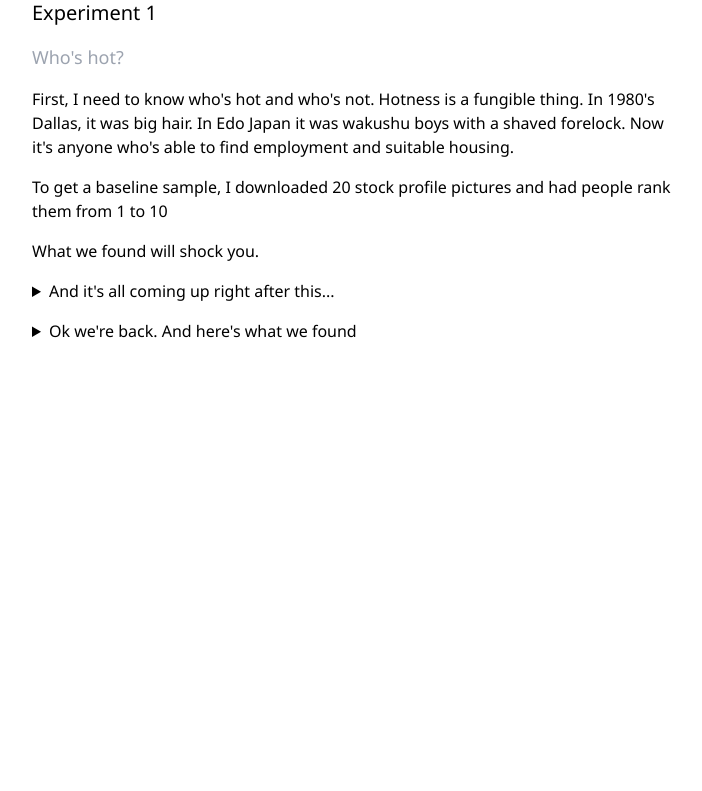
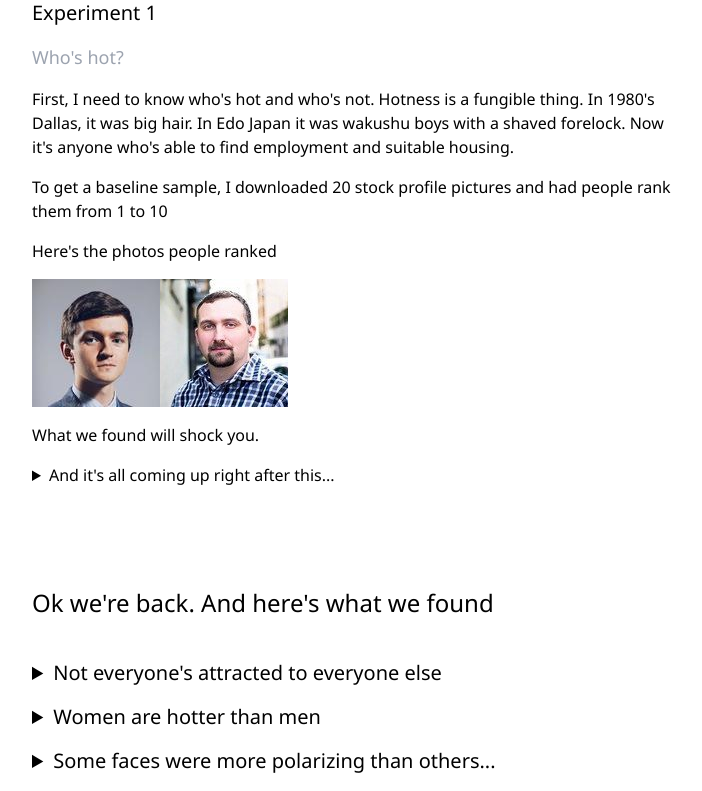
Before and after one commit to elliotcobb/elliotcobb.github.io, a PHP site: page /whatsup/hotPeople.html in a window 1280 px wide. Shown: the part 1093-1884 px from the top of the page, without its empty margins (288-990 px from the left). Before the commit the page ends 1431 px from the top, so only its background shows below. Run offline with PHP 8.4, Linux system fonts and the light colour scheme.

Commit message:
more hot people changes

```diff
--- a/output.css
+++ b/output.css
@@ -634,6 +634,10 @@ video {
   margin-top: 0.5rem;
 }
 
+.mb-\[100px\] {
+  margin-bottom: 100px;
+}
+
 .flex {
   display: flex;
 }
@@ -684,6 +688,18 @@ video {
 
 .list-decimal {
   list-style-type: decimal;
+}
+
+.flex-row {
+  flex-direction: row;
+}
+
+.flex-wrap {
+  flex-wrap: wrap;
+}
+
+.gap-4 {
+  gap: 1rem;
 }
 
 .space-x-4 > :not([hidden]) ~ :not([hidden]) {
@@ -766,6 +782,10 @@ video {
   line-height: 1.75rem;
 }
 
+.font-bold {
+  font-weight: 700;
+}
+
 .text-blue-500 {
   --tw-text-opacity: 1;
   color: rgb(59 130 246 / var(--tw-text-opacity, 1));
@@ -776,14 +796,14 @@ video {
   color: rgb(243 244 246 / var(--tw-text-opacity, 1));
 }
 
-.text-gray-200 {
-  --tw-text-opacity: 1;
-  color: rgb(229 231 235 / var(--tw-text-opacity, 1));
-}
-
 .text-gray-300 {
   --tw-text-opacity: 1;
   color: rgb(209 213 219 / var(--tw-text-opacity, 1));
+}
+
+.text-gray-400 {
+  --tw-text-opacity: 1;
+  color: rgb(156 163 175 / var(--tw-text-opacity, 1));
 }
 
 .text-gray-500 {
@@ -794,11 +814,6 @@ video {
 .text-white {
   --tw-text-opacity: 1;
   color: rgb(255 255 255 / var(--tw-text-opacity, 1));
-}
-
-.text-gray-400 {
-  --tw-text-opacity: 1;
-  color: rgb(156 163 175 / var(--tw-text-opacity, 1));
 }
 
 .underline {
--- a/whatsup/hotPeople.html
+++ b/whatsup/hotPeople.html
@@ -57,8 +57,13 @@
                         To get a baseline sample, I downloaded 20 stock profile
                         pictures and had people rank them from 1 to 10
                     </p>
+                    <p>Here's the photos people ranked</p>
+                    <div class="flex flex-row flex-wrap">
+                        <img class="profileImg" src="./images/hotPeople/man/1.jpg" />
+                        <img class="profileImg" src="./images/hotPeople/man/29.jpg" />
+                    </div>
                     <p>What we found will shock you.</p>
-                    <details>
+                    <details style="margin-bottom: 100px">
                         <summary>
                             And it's all coming up right after this...
                         </summary>
@@ -68,25 +73,63 @@
                         on the prairie wood crate look, we believe anyone can
                         hoard discreetly in any style and for any season.
                     </details>
+                    <div class="space-y-4">
+                        <h4 class="text-2xl mb-10">
+                            Ok we're back. And here's what we found
+                        </h4>
+
                         <details>
-                        <summary>
-                            Ok we're back. And here's what we found
+                            <summary class="text-xl">
+                                Not everyone's attracted to everyone else
                             </summary>
+                            <p>Out of 33 responses...</p>
+                            <ul>
+                                <li>19 people think men are hot</li>
+                                <li>26 people think women are hot</li>
+                                <li>
+                                    12 people think androgynous people are hot
+                                </li>
+                            </ul>
+                            <p class="text-sm">Given all that...</p>
+                        </details>
 
-                        <h3>Women are hotter than men</h3>
-                        <p>
-                            Maybe all that time not spent doing our hair and
-                            brows caught up to us, or maybe as a society we're
-                            just better at objectifying women. Or maybe stock
-                            photo websites just choose photos of women based on
-                            attractiveness moreso than men.
-                        </p>
+                        <details>
+                            <summary class="text-xl">
+                                Women are hotter than men
+                            </summary>
                             <div>
-                            <h4>Avg score (1 - 10)</h4>
+                                <div class="font-bold">Avg score (1 - 10)</div>
                                 <div><strong>Men</strong> 5.8</div>
                                 <div><strong>Women</strong> 6.9</div>
                             </div>
+                            <p>
+                                Maybe all that time not spent doing our hair and
+                                brows caught up to us, or maybe as a society
+                                we're just better at objectifying women. Or
+                                maybe stock photo websites just choose photos of
+                                women based on attractiveness moreso than men.
+                            </p>
                         </details>
+
+                        <details>
+                            <summary class="text-xl">
+                                Some faces were more polarizing than others...
+                            </summary>
+
+                            <div>
+                                <div class="font-bold">Avg score (1 - 10)</div>
+                                <div><strong>Men</strong> 5.8</div>
+                                <div><strong>Women</strong> 6.9</div>
+                            </div>
+                            <p>
+                                Maybe all that time not spent doing our hair and
+                                brows caught up to us, or maybe as a society
+                                we're just better at objectifying women. Or
+                                maybe stock photo websites just choose photos of
+                                women based on attractiveness moreso than men.
+                            </p>
+                        </details>
+                    </div>
                 </div>
             </div>
         </div>
```
Lines whose indentation alone changed are shown as unchanged.
